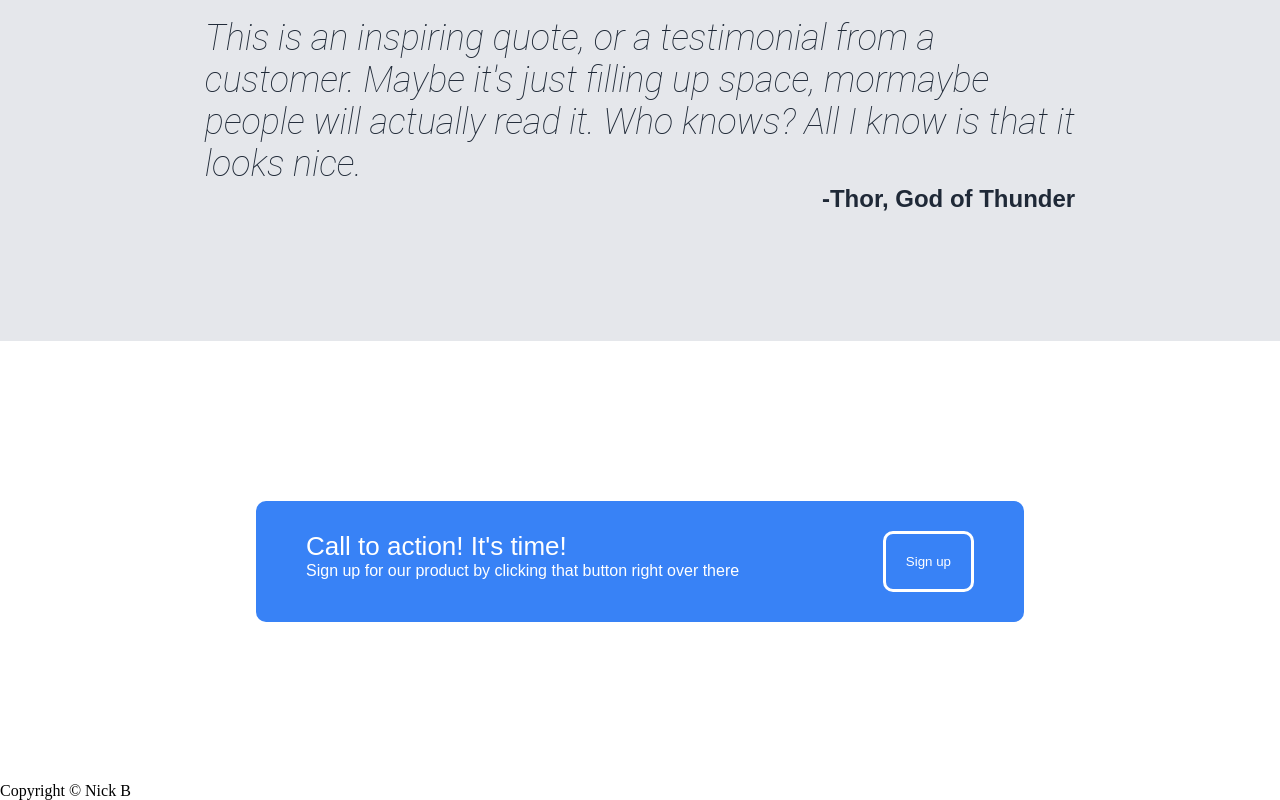
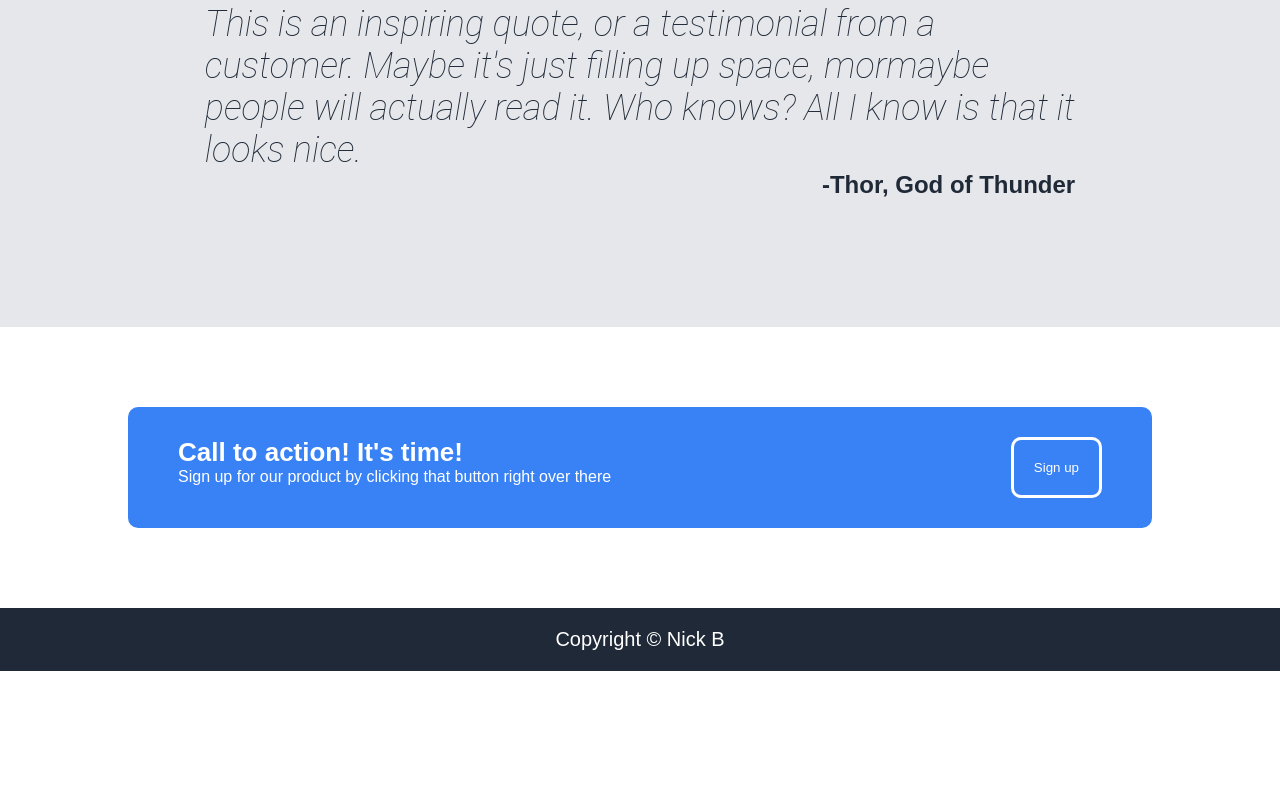
Before and after one commit to nickbstudy/firstpage, a plain HTML site: page index.html in a window 1280 px wide. Shown: the part 1050-1850 px from the top of the page. After the commit the page ends 1721 px from the top, so only its background shows below. Drawn offline with Linux system fonts and the light colour scheme.

Commit message:
all done

```diff
--- a/style.css
+++ b/style.css
@@ -21,7 +21,7 @@ a {
 }
 
 .btn-top {
-    background-color: #3228F6;
+    background-color: #3882F6;
     color: white;
     border: 0px;
     border-radius: 7px;
@@ -63,8 +63,8 @@ h1 {
 }
 
 .header {
-    padding-left: 10vw;
-    padding-right: 10vw;
+    padding-left: 12vw;
+    padding-right: 12vw;
     padding-top: 10px;
     background-color: #1F2937;
     padding-bottom: 10vh;
@@ -96,7 +96,7 @@ h2.info {
     color: white;
     height: 170px;
     margin: 25px;
-    border: 3px solid blue;
+    border: 4px solid #3882F6;
     border-radius: 15px;
 }
 .something-text {
@@ -128,7 +128,7 @@ h2.info {
 }
 
 .action {
-    padding: 20vh 20vw;
+    padding: 10vh 10vw;
 }
 
 .call {
@@ -141,7 +141,9 @@ h2.info {
 }
 .call-top {
     font-size: 26px;
+    font-weight: 600;
 }
+
 
 #low-btn {
     margin-left: auto;
@@ -151,3 +153,13 @@ h2.info {
     color: white;
     border-radius: 10px;
 }
+.footer {
+    display: flex;
+    background-color: #1F2937;
+    padding: 20px;
+    justify-content: center;
+    align-items: center;
+    color: white;
+    font-family: sans-serif;
+    font-size: 20px
+}
```
